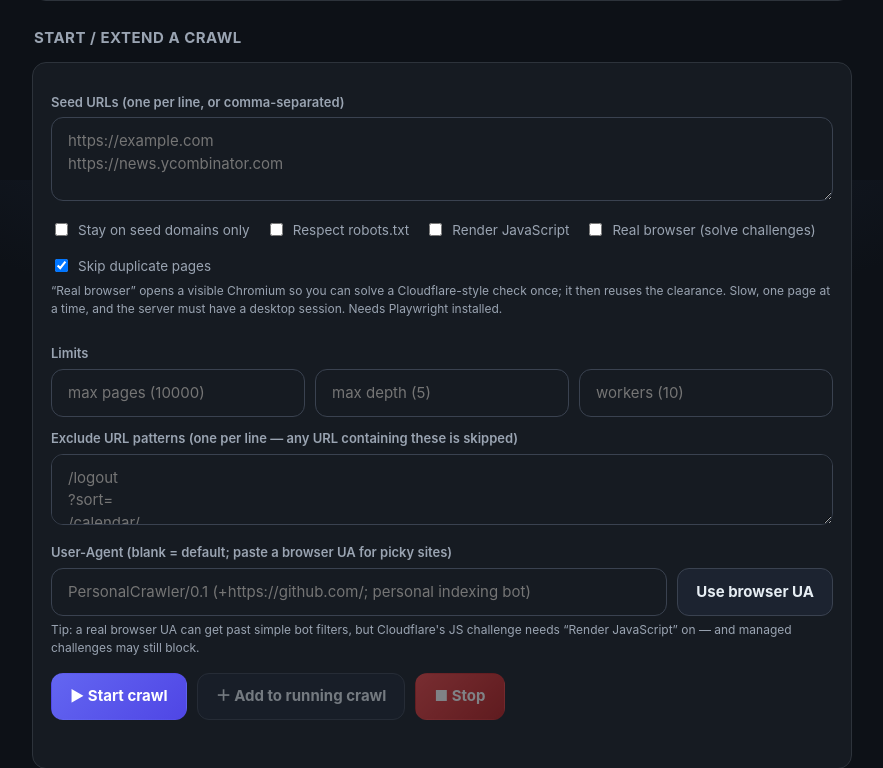
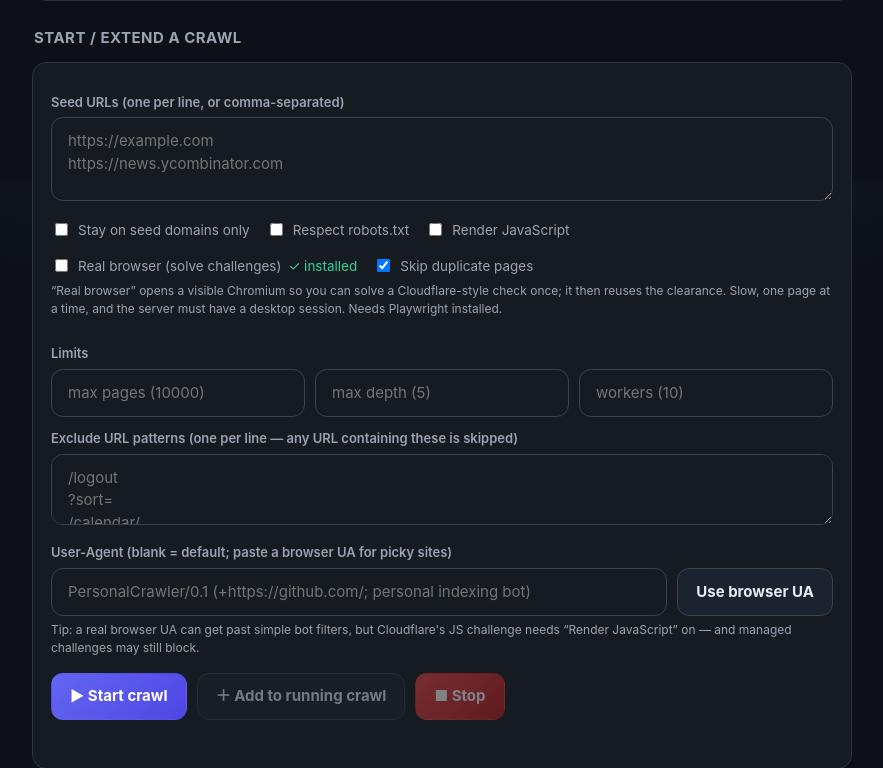
Before and after one commit to evilgenius79/Crawler, a FastAPI app: page /admin in a window 1280 px wide. Shown: the part 620-1388 px from the top of the page, without its empty margins (198-1081 px from the left). Run offline with FastAPI, Linux system fonts and the light colour scheme; data that the repository does not hold is empty.

Commit message:
Show server Python + Playwright availability to diagnose env mismatch
- On startup the server logs its sys.executable and whether Playwright is
  importable (the #1 real-browser gotcha: installed into a different Python)
- /api/crawl/status exposes a 'playwright' flag; admin shows the Real-browser
  toggle as installed/not-installed and install-browser.bat is now self-
  sufficient (creates the venv if missing)

```diff
--- a/web/app.py
+++ b/web/app.py
@@ -2,11 +2,43 @@
 
 from __future__ import annotations
 
+import logging
 import math
 import os
 import secrets
+import sys
 from contextlib import asynccontextmanager
 from pathlib import Path
+
+log = logging.getLogger("crawler.web")
+
+
+def playwright_available() -> bool:
+    try:
+        import playwright  # noqa: F401
+
+        return True
+    except Exception:
+        return False
+
+
+def _log_environment() -> None:
+    """Print which Python this server runs on + whether Playwright is visible.
+
+    This makes the #1 real-browser gotcha obvious: Playwright installed into a
+    different Python than the one running the server.
+    """
+    log.info("Server Python: %s", sys.executable)
+    if playwright_available():
+        log.info("Playwright: available — real-browser / render-JS ready.")
+    else:
+        log.warning(
+            "Playwright: NOT installed in THIS environment, so real-browser / "
+            "render-JS will fall back to plain HTTP. Install it into the Python "
+            "above, e.g.:  \"%s\" -m pip install playwright && \"%s\" -m playwright "
+            "install chromium",
+            sys.executable, sys.executable,
+        )
 
 from fastapi import Body, Depends, FastAPI, HTTPException, Query, Request
 from fastapi.responses import HTMLResponse, JSONResponse, Response
@@ -51,6 +83,7 @@ def require_admin(credentials: HTTPBasicCredentials | None = Depends(_basic)) ->
 async def lifespan(app: FastAPI):
     # A crawl row left as 'running' means the server died mid-crawl last time.
     index.mark_running_interrupted()
+    _log_environment()
     autostart = os.environ.get("CRAWLER_AUTOSTART", "").lower() in ("1", "true", "yes")
     if autostart and config.seeds:
         try:
@@ -231,6 +264,7 @@ def api_crawl_status():
     st["stats"] = index.stats()
     st["recent"] = manager.history()
     st["schedule"] = scheduler.status()
+    st["playwright"] = playwright_available()
     # Show the latest run's *persisted* errors so the panel works live AND after
     # a restart (the in-memory list is lost when the process restarts).
     if st["recent"]:
--- a/web/templates/admin.html
+++ b/web/templates/admin.html
@@ -80,7 +80,7 @@
       <label class="opt"><input type="checkbox" id="same_domain_only"> Stay on seed domains only</label>
       <label class="opt"><input type="checkbox" id="respect_robots"> Respect robots.txt</label>
       <label class="opt"><input type="checkbox" id="render_js"> Render JavaScript</label>
-      <label class="opt"><input type="checkbox" id="real_browser"> Real browser (solve challenges)</label>
+      <label class="opt"><input type="checkbox" id="real_browser"> Real browser (solve challenges) <span id="pw-state" class="muted"></span></label>
       <label class="opt"><input type="checkbox" id="deduplicate" checked> Skip duplicate pages</label>
     </div>
     <div class="muted" style="font-size:12px;margin-top:6px">
@@ -234,6 +234,10 @@
     // Don't clobber the panel while the user is viewing a specific past run.
     if (s.recent_errors && selectedRun === null) renderErrors(s.recent_errors);
     if (s.schedule && !scheduleTouched) renderSchedule(s.schedule);
+    const pw = document.getElementById('pw-state');
+    if ('playwright' in s) pw.innerHTML = s.playwright
+      ? '<span style="color:var(--good)">✓ installed</span>'
+      : '<span style="color:var(--bad)">✗ not installed — run install-browser.bat</span>';
     document.getElementById('btn-add').disabled = !running;
   };
 
```
Also changed, not shown: 1 other file.
